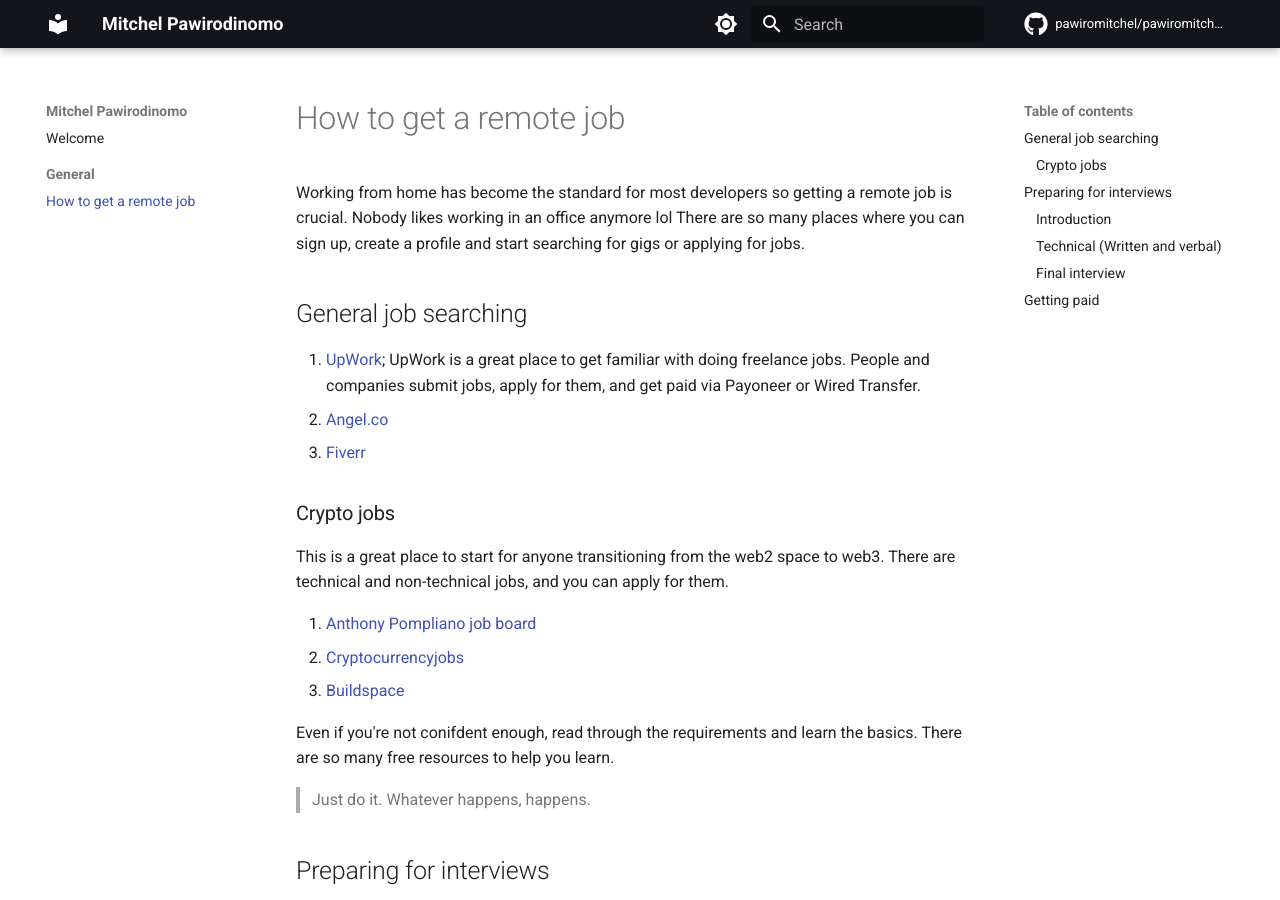
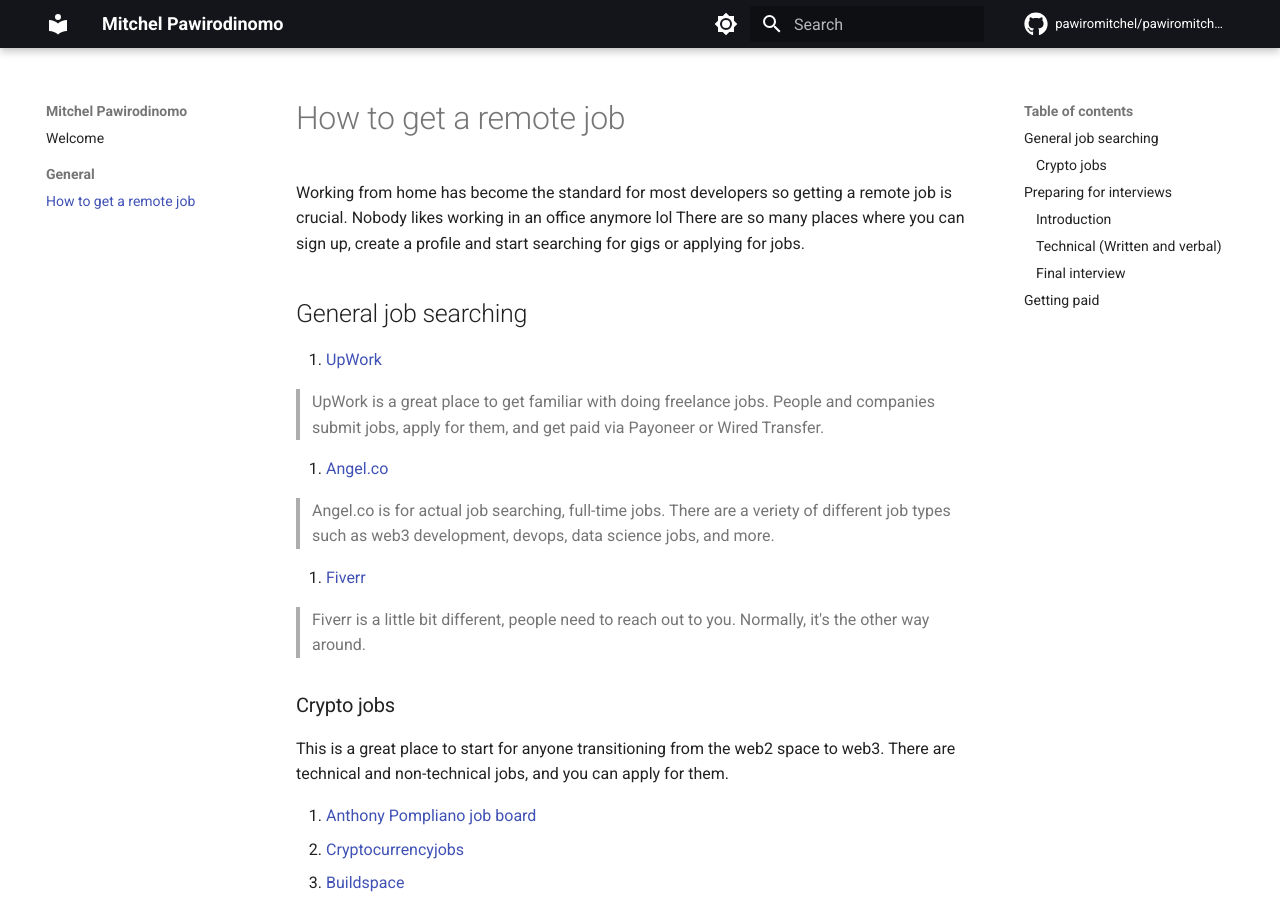
Before and after one commit to pawiromitchel/pawiromitchel.com, an MkDocs documentation site: the page built from docs/general/getting-a-remote-job.md, in a window 1280 px wide and 900 px high. Built offline with MkDocs 1.6.1 and Material for MkDocs 9.7.7, drawn with Linux system fonts in a browser that asks for light colours; emoji names are drawn with the system emoji font; comment, search, counter and statistics services are not loaded.

Commit message:
add description

```diff
--- a/docs/general/getting-a-remote-job.md
+++ b/docs/general/getting-a-remote-job.md
@@ -9,9 +9,17 @@
 There are so many places where you can sign up, create a profile and start searching for gigs or applying for jobs.
 
 ## General job searching
-1. [UpWork](https://upwork.com/); UpWork is a great place to get familiar with doing freelance jobs. People and companies submit jobs, apply for them, and get paid via Payoneer or Wired Transfer.
-1. [Angel.co](https://angel.co/l/2xoy8S)
-1. [Fiverr](http://www.fiverr.com/s2/ff13bb51bd)
+1. [UpWork](https://upwork.com/)
+
+> UpWork is a great place to get familiar with doing freelance jobs. People and companies submit jobs, apply for them, and get paid via Payoneer or Wired Transfer.
+
+2. [Angel.co](https://angel.co/l/2xoy8S)
+
+> Angel.co is for actual job searching, full-time jobs. There are a veriety of different job types such as web3 development, devops, data science jobs, and more.
+
+3. [Fiverr](http://www.fiverr.com/s2/ff13bb51bd)
+
+> Fiverr is a little bit different, people need to reach out to you. Normally, it's the other way around.
 
 ### Crypto jobs
 This is a great place to start for anyone transitioning from the web2 space to web3. There are technical and non-technical jobs, and you can apply for them.
```
